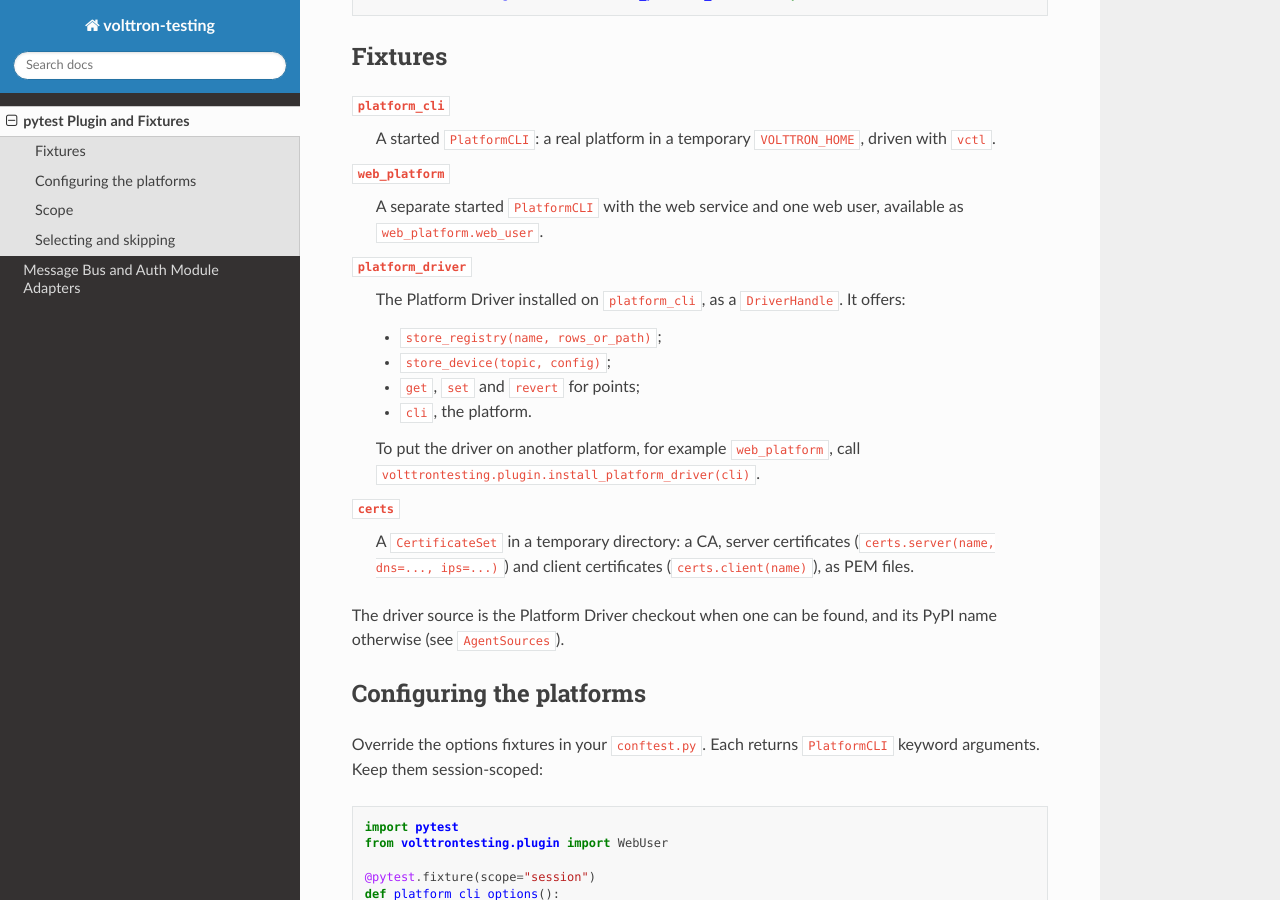
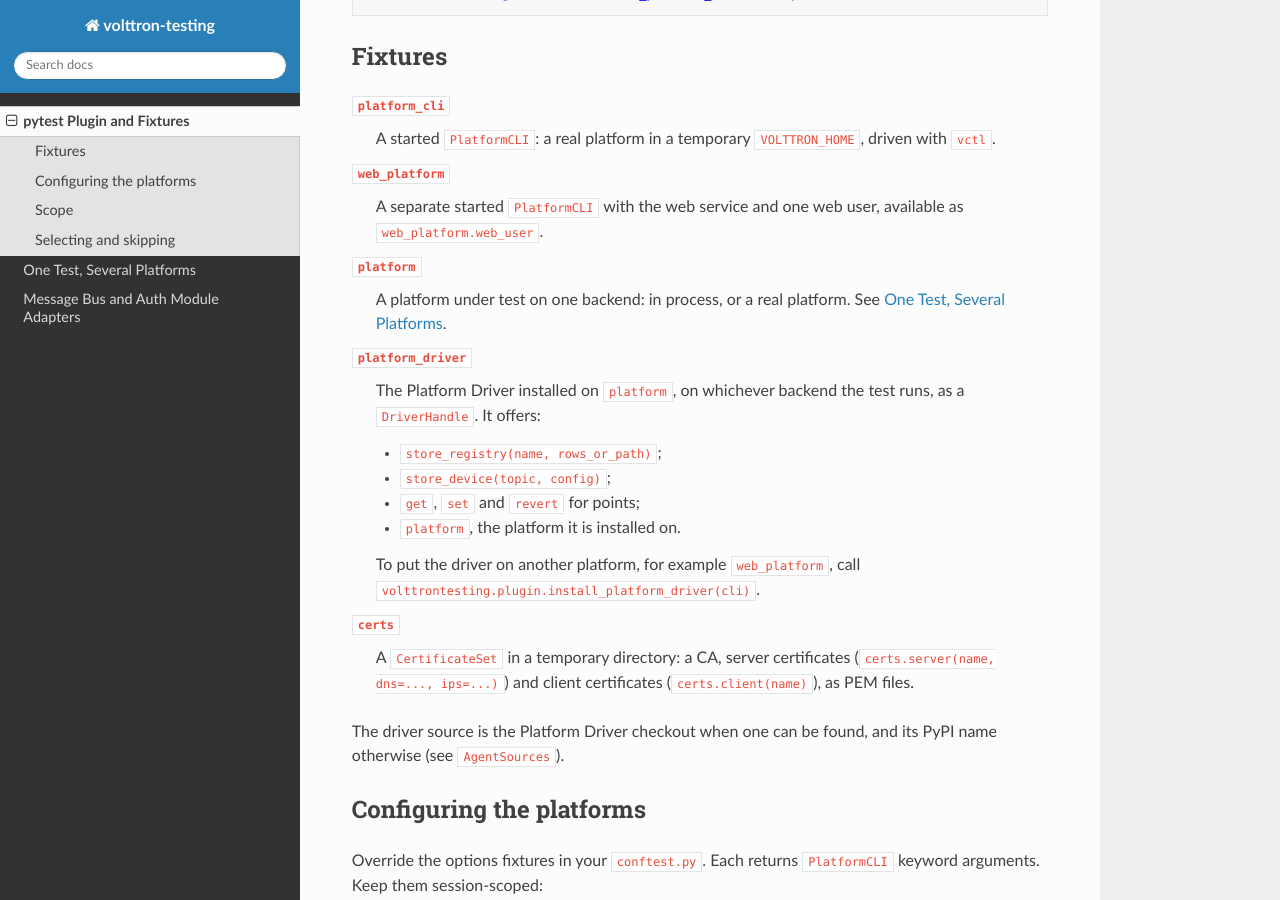
Before and after one commit to eclipse-volttron/volttron-testing, a Sphinx documentation site: the page built from docs/source/fixtures.rst, in a window 1280 px wide and 900 px high, scrolled down 382 px. Built offline with Sphinx 7.4.7 and the Read the Docs theme 3.1.0, drawn with Linux system fonts in a browser that asks for light colours.

Commit message:
Docs: the platform fixture, its backends and operations

```diff
--- a/docs/source/fixtures.rst
+++ b/docs/source/fixtures.rst
@@ -26,13 +26,17 @@ Fixtures
     A separate started ``PlatformCLI`` with the web service and one web user, available as
     ``web_platform.web_user``.
 
+``platform``
+    A platform under test on one backend: in process, or a real platform. See :ref:`Testing-Platform`.
+
 ``platform_driver``
-    The Platform Driver installed on ``platform_cli``, as a ``DriverHandle``. It offers:
+    The Platform Driver installed on ``platform``, on whichever backend the test runs, as a ``DriverHandle``. It
+    offers:
 
     - ``store_registry(name, rows_or_path)``;
     - ``store_device(topic, config)``;
     - ``get``, ``set`` and ``revert`` for points;
-    - ``cli``, the platform.
+    - ``platform``, the platform it is installed on.
 
     To put the driver on another platform, for example ``web_platform``, call
     ``volttrontesting.plugin.install_platform_driver(cli)``.
--- a/docs/source/index.rst
+++ b/docs/source/index.rst
@@ -14,11 +14,13 @@ VOLTTRON agents and libraries at three levels:
 * **White box.** ``PlatformWrapper`` starts a real platform through ``PlatformCLI`` and also builds agents in the
   test process, for assertions on the message bus itself.
 
-Its pytest plugin provides fixtures for the real-platform levels (:ref:`Testing-Fixtures`). They run on any message
-bus and auth module that has an adapter (:ref:`Testing-Adapters`).
+Its pytest plugin provides fixtures for the real-platform levels (:ref:`Testing-Fixtures`), and a ``platform`` fixture
+that runs one test body on any of the three (:ref:`Testing-Platform`). They run on any message bus and auth module
+that has an adapter (:ref:`Testing-Adapters`).
 
 .. toctree::
    :maxdepth: 2
 
    fixtures
+   platform
    adapters
```
Also changed, not shown: docs/source/platform.rst (added, +80 -0 lines).
